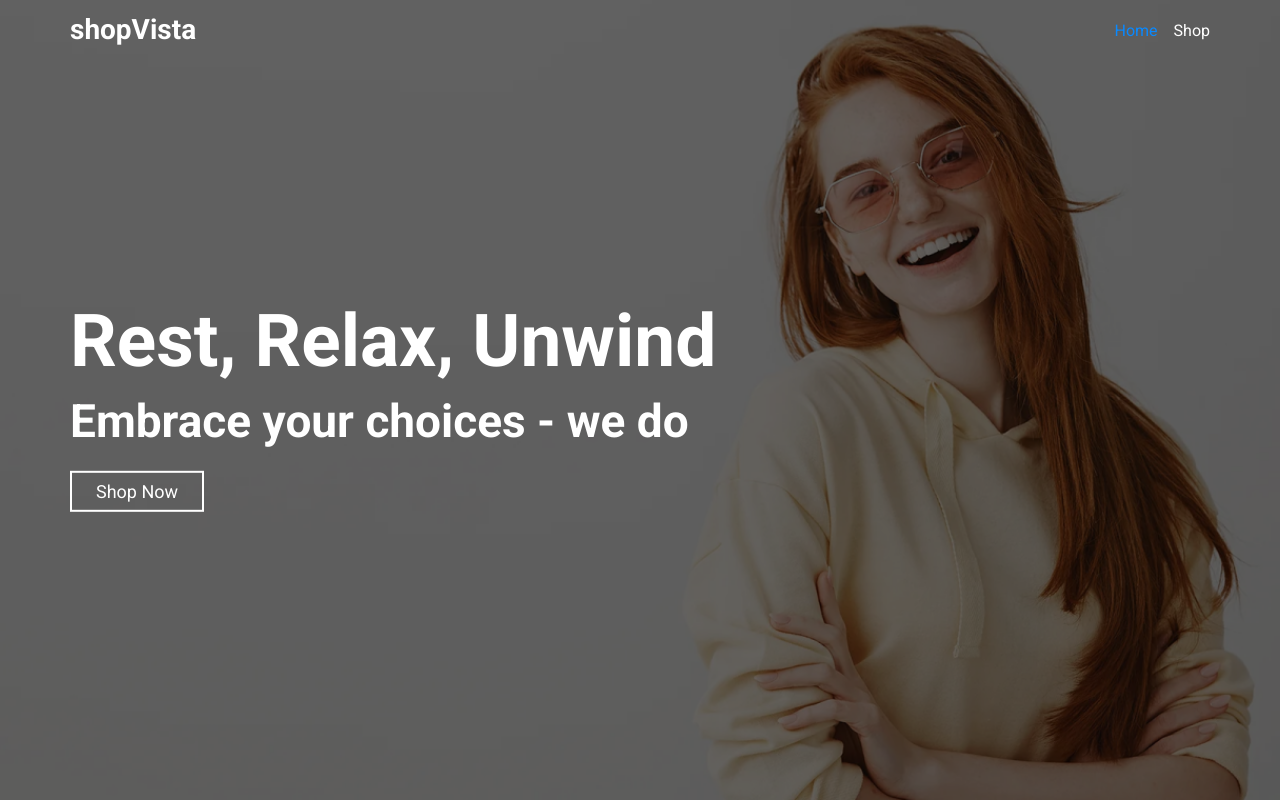
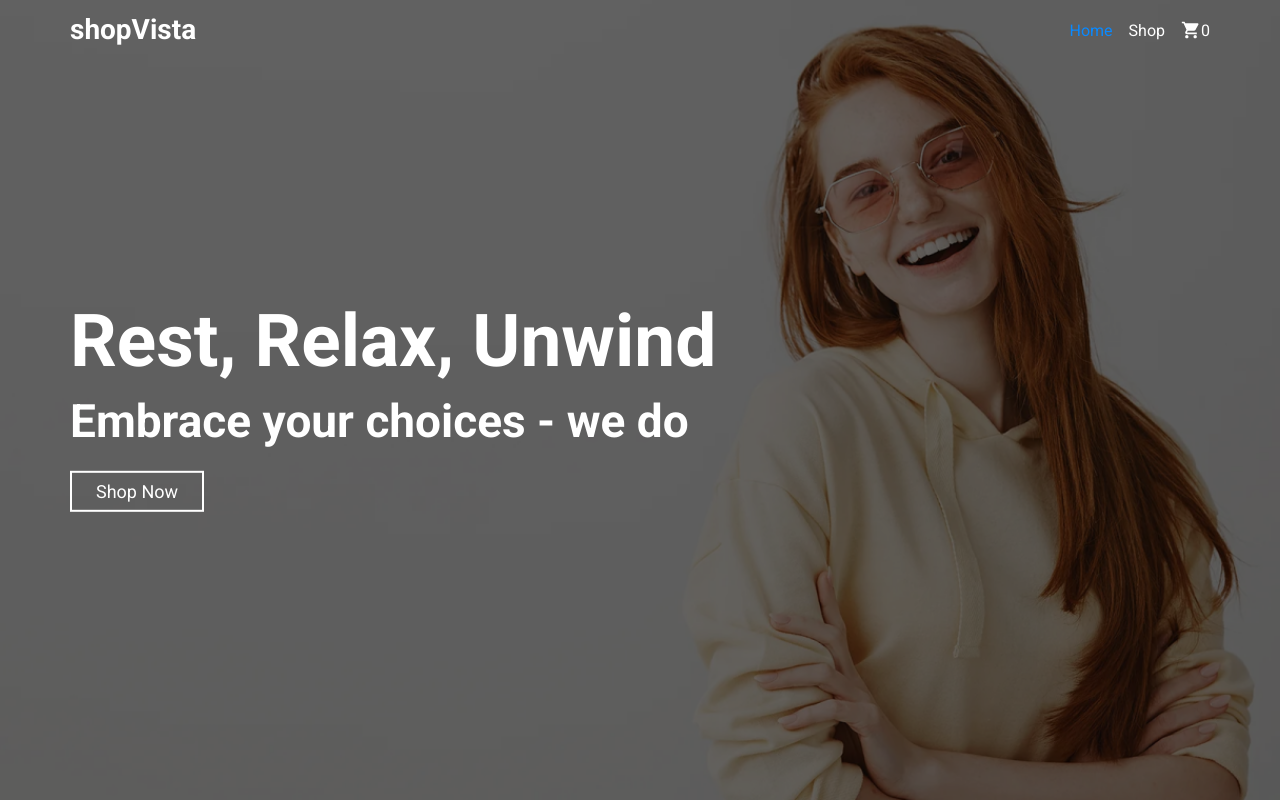
Before and after one commit to surajsht/shopvista, a React (Vite) app: page / in a window 1280 px wide. Shown: the top 802 px of the page. Built offline with nearby package versions, Linux system fonts and the light colour scheme; no server answers.

Commit message:
working on cart page

```diff
--- a/src/component/context/Context.jsx
+++ b/src/component/context/Context.jsx
@@ -12,6 +12,7 @@ const Context = (props) => {
   let [fetchedData, setFetchedData] = useState([]);
   let [categoryData, setCategoryData] = useState([]);
   let [carouselProductData, setCarouselProductData] = useState([]);
+  let [cartItem, setCartItem] = useState([]);
   let [loading, setLoading] = useState(true);
   let [singleLoading, setSingleLoading] = useState(true);
   let [productLoading, setProductLoading] = useState(true);
@@ -98,6 +99,26 @@ const Context = (props) => {
     }
   };
 
+  let addToCart = (item) => {
+    setCartItem([...cartItem, item]);
+
+    let checkProduct = cartItem.find((data) => data.id === item.id);
+    console.log(checkProduct);
+
+    if (checkProduct) {
+      let updateCartQuantity = cartItem.map((data) => {
+        if (data.id === item.id) {
+          return { ...data, quantity: data.quantity + 1 };
+        }
+        return data;
+      });
+
+      setCartItem(updateCartQuantity);
+    } else {
+      setCartItem([...cartItem, { ...item, quantity: 1 }]);
+    }
+  };
+
   // search filter
 
   useEffect(() => {
@@ -118,6 +139,8 @@ const Context = (props) => {
     carouselProductData,
     singleLoading,
     setSingleLoading,
+    addToCart,
+    cartItem,
   };
 
   return (
--- a/src/component/navbar/Navbar.jsx
+++ b/src/component/navbar/Navbar.jsx
@@ -1,6 +1,11 @@
 import { Link, NavLink } from "react-router-dom";
+import ShoppingCartIcon from "@mui/icons-material/ShoppingCart";
+import { useContext } from "react";
+import { GlobalContext } from "../context/Context";
 
 const Navbar = () => {
+  let { cartItem } = useContext(GlobalContext);
+
   return (
     <nav>
       <div className="wrapper">
@@ -16,6 +21,12 @@ const Navbar = () => {
             <li>
               <NavLink to="/shop"> Shop </NavLink>
             </li>
+            <li>
+              <NavLink to="/cart">
+                <ShoppingCartIcon />
+                <span> {cartItem.length} </span>
+              </NavLink>
+            </li>
           </ul>
         </div>
       </div>
--- a/src/component/single/SingleProduct.jsx
+++ b/src/component/single/SingleProduct.jsx
@@ -11,7 +11,8 @@ import { GlobalContext } from "../context/Context";
 const SingleProduct = () => {
   let [productData, setProductData] = useState([]);
 
-  let { singleLoading, setSingleLoading } = useContext(GlobalContext);
+  let { singleLoading, setSingleLoading, addToCart } =
+    useContext(GlobalContext);
 
   let { id } = useParams();
 
@@ -67,7 +68,7 @@ const SingleProduct = () => {
             </button>
           </div>
 
-          <button className="add-to-cart">
+          <button className="add-to-cart" onClick={() => addToCart(productData)}>
             <ShoppingCartIcon /> Add to cart
           </button>
         </div>
--- a/src/pages/Cart.jsx
+++ b/src/pages/Cart.jsx
@@ -1,5 +1,64 @@
+import Navbar from "../component/navbar/Navbar";
+import { useContext } from "react";
+import { GlobalContext } from "../component/context/Context";
+import CloseIcon from "@mui/icons-material/Close";
+
 const Cart = () => {
-  return <div>Cart</div>;
+  let { cartItem } = useContext(GlobalContext);
+
+  return (
+    <>
+      <Navbar />
+
+      <div className="cart">
+        <div className="wrapper">
+          <div className="cart-content">
+            <div className="cart-products">
+              <h2 className="cart-prodcut-title">items in cart</h2>
+
+              <div className="cart-product-content">
+                <div className="product-content-header">
+                  <div> Items </div>
+                  <div> Unite Price </div>
+                  <div> Quantity </div>
+                  <div> Final Price </div>
+                  <div> Remove </div>
+                </div>
+
+                <div className="product-content-body">
+                  {cartItem.map((item) => {
+                    let { id, image, title, price, quantity } = item;
+
+                    return (
+                      <div key={id}>
+                        <div>
+                          <div className="cart-product-image">
+                            <img src={image} alt={title} />
+                          </div>
+
+                          <div className="cart-product-title">
+                            <h2> {title} </h2>
+                          </div>
+                        </div>
+                        <div> {price} </div>
+                        <div> {quantity} </div>
+                        <div> {quantity * price} </div>
+                        <div>
+                          <CloseIcon />
+                        </div>
+                      </div>
+                    );
+                  })}
+                </div>
+              </div>
+            </div>
+
+            <div className="cart-product-total"></div>
+          </div>
+        </div>
+      </div>
+    </>
+  );
 };
 
 export default Cart;
--- a/src/styles/layout/_navbar.scss
+++ b/src/styles/layout/_navbar.scss
@@ -23,6 +23,16 @@
     margin-right: 1.6rem;
   }
 
+  a {
+    display: flex;
+    align-items: center;
+
+    svg {
+      height: 2rem;
+      width: 2rem;
+    }
+  }
+
   a.active {
     color: $primary-color !important;
   }
--- a/src/styles/style.css
+++ b/src/styles/style.css
@@ -82,6 +82,14 @@ body {
 }
 .nav-links li:not(:last-child) {
   margin-right: 1.6rem;
+}
+.nav-links a {
+  display: flex;
+  align-items: center;
+}
+.nav-links a svg {
+  height: 2rem;
+  width: 2rem;
 }
 .nav-links a.active {
   color: #0989ff !important;
```
Also changed, not shown: 1 other file (tests, documents, lock files or other folders).
